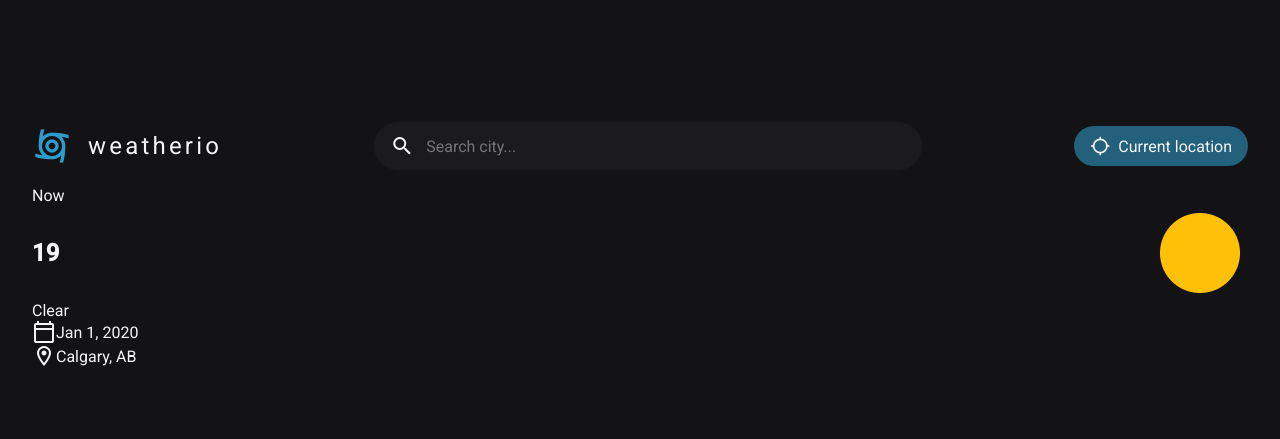
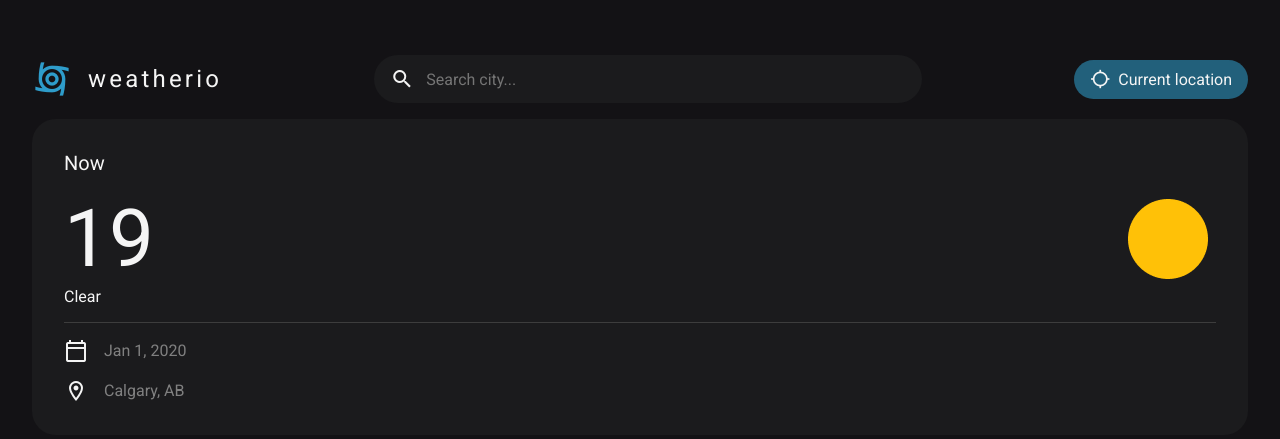
Before and after one commit to Konikelel/Weatherio, an Angular app in the folder angular/: page / in a window 1280 px wide. Shown: the part 163-602 px from the top of the page. Built offline with nearby package versions, Linux system fonts and the light colour scheme.

Commit message:
add style to todays-highlights component

```diff
--- a/angular/src/app/todays-highlights/todays-highlights.component.html
+++ b/angular/src/app/todays-highlights/todays-highlights.component.html
@@ -6,6 +6,7 @@
     </div>
     <p>Clear</p>
 </div>
+<div class="line"></div>
 <div class="location-date">
     <div class="date">
         <span class="material-icons-outlined" alt="date">calendar_today</span>
--- a/angular/src/app/todays-highlights/todays-highlights.component.scss
+++ b/angular/src/app/todays-highlights/todays-highlights.component.scss
@@ -2,6 +2,16 @@
     display: flex;
     flex-direction: column;
     justify-content: center;
+
+    padding: 2rem;
+    border-radius: 1.5rem;
+    background-color: #1b1b1d;
+
+    gap: 1rem;
+}
+
+.title {
+    font-size: 1.25rem;
 }
 
 .weather-info {
@@ -9,16 +19,41 @@
     flex-direction: row;
     justify-content: space-between;
     align-items: center;
+
+    h2 {
+        font-size: 5rem;
+        font-weight: 400;
+    }
+}
+
+.line {
+    width: 100%;
+    height: 0.05rem;
+    background-color: rgb(61, 61, 61);
+}
+
+.location-date {
+    display: flex;
+    flex-direction: column;
+    justify-content: center;
+    align-items: start;
+    gap: 1rem;
+
+    color: grey;
 }
 
 .date {
     display: flex;
     justify-content: start;
     align-items: center;
+
+    gap: 1rem;
 }
 
 .location {
     display: flex;
     justify-content: start;
     align-items: center;
+
+    gap: 1rem;
 }
```
